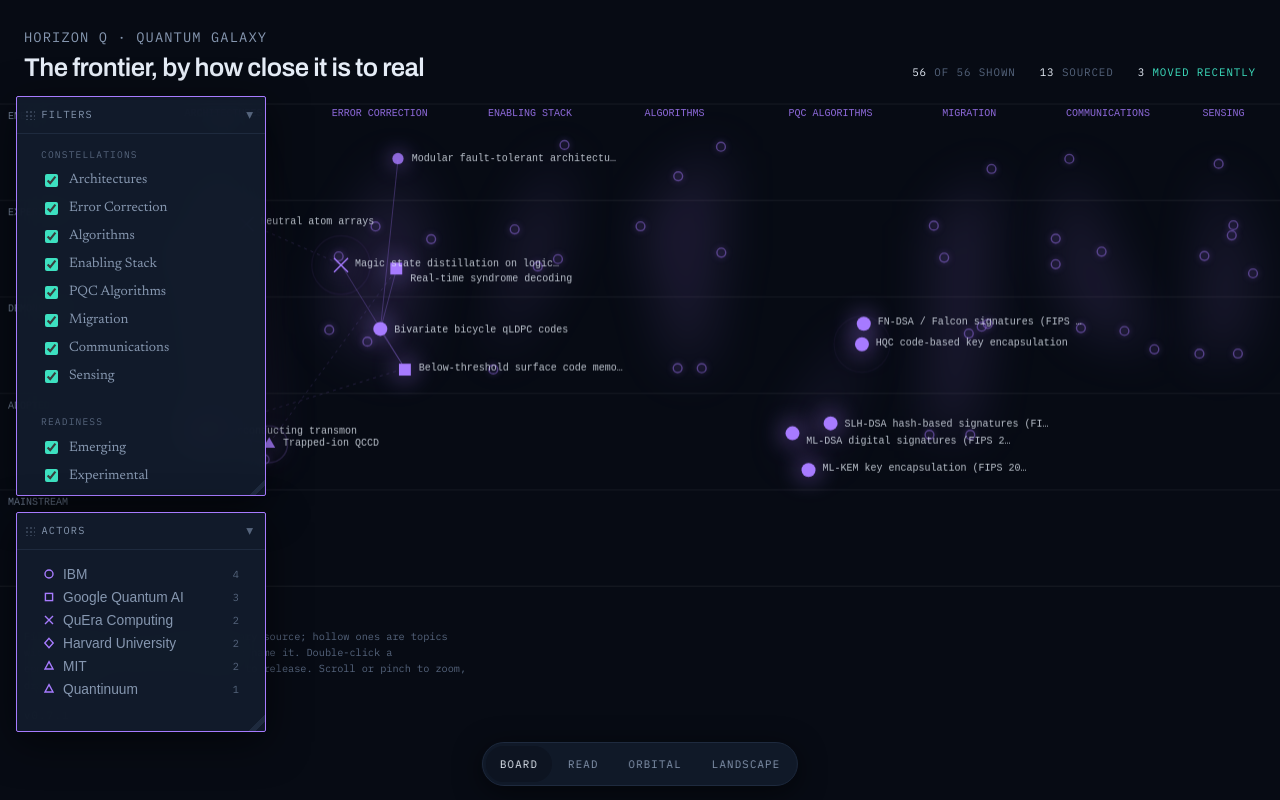
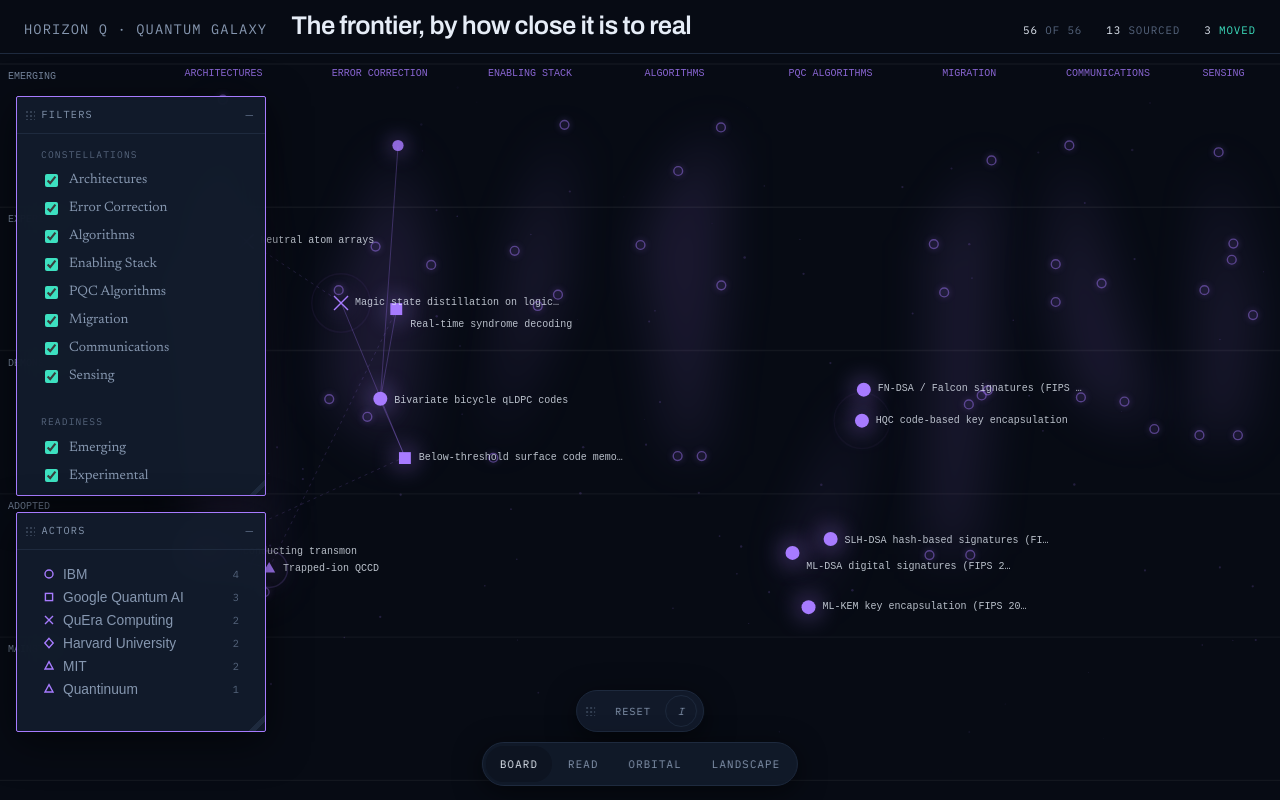
Before and after one commit to stuartokin/quantum-observatory, a React (Vite) app: page / in a window 1280 px wide. Built offline with nearby package versions, Linux system fonts and the light colour scheme.

Commit message:
Add files via upload

```diff
--- a/package.json
+++ b/package.json
@@ -1,7 +1,7 @@
 {
   "name": "horizonq",
   "private": true,
-  "version": "0.7.1",
+  "version": "0.8.0",
   "type": "module",
   "scripts": {
     "dev": "vite",
--- /dev/null
+++ b/src/components/BoardToolbar.tsx
@@ -0,0 +1,110 @@
+import { useEffect, useRef, useState } from 'react'
+
+/**
+ * The board's own toolbar. Draggable, and the home for minimised frames.
+ *
+ * Same rule as Frame: the drag runs through the DOM, and state is committed
+ * once on release.
+ */
+
+export function BoardToolbar({
+  docked,
+  onRestore,
+  onResetView,
+  accent,
+}: {
+  docked: { key: string; label: string }[]
+  onRestore: (key: string) => void
+  onResetView: () => void
+  accent: string
+}) {
+  const ref = useRef<HTMLDivElement>(null)
+  const drag = useRef<{ ox: number; oy: number; x: number; y: number } | null>(null)
+  const [pos, setPos] = useState<{ x: number; y: number } | null>(null)
+  const [legend, setLegend] = useState(false)
+
+  useEffect(() => {
+    const move = (e: PointerEvent) => {
+      const d = drag.current
+      const el = ref.current
+      if (!d || !el) return
+      el.style.left = `${Math.max(4, Math.min(window.innerWidth - 120, d.x + e.clientX - d.ox))}px`
+      el.style.top = `${Math.max(4, Math.min(window.innerHeight - 40, d.y + e.clientY - d.oy))}px`
+      el.style.transform = 'none'
+    }
+    const up = () => {
+      const d = drag.current
+      const el = ref.current
+      drag.current = null
+      if (d && el) setPos({ x: parseFloat(el.style.left), y: parseFloat(el.style.top) })
+    }
+    window.addEventListener('pointermove', move)
+    window.addEventListener('pointerup', up)
+    return () => {
+      window.removeEventListener('pointermove', move)
+      window.removeEventListener('pointerup', up)
+    }
+  }, [])
+
+  const begin = (e: React.PointerEvent) => {
+    e.preventDefault()
+    const el = ref.current!
+    const r = el.getBoundingClientRect()
+    el.style.left = `${r.left}px`
+    el.style.top = `${r.top}px`
+    el.style.transform = 'none'
+    drag.current = { ox: e.clientX, oy: e.clientY, x: r.left, y: r.top }
+  }
+
+  return (
+    <div
+      ref={ref}
+      className="board-toolbar"
+      style={pos ? { left: pos.x, top: pos.y, transform: 'none' } : undefined}
+    >
+      <span className="frame__grip" onPointerDown={begin} aria-hidden="true" />
+
+      {docked.map((d) => (
+        <button key={d.key} onClick={() => onRestore(d.key)} title={`Show ${d.label}`}>
+          {d.label}
+        </button>
+      ))}
+
+      <button onClick={onResetView} title="Reset zoom and position">Reset</button>
+
+      <button
+        className="board-toolbar__info"
+        aria-pressed={legend}
+        onClick={() => setLegend((v) => !v)}
+        aria-label="What the glyphs mean"
+        title="What the glyphs mean"
+        style={{ color: legend ? accent : undefined }}
+      >
+        i
+      </button>
+
+      {legend && (
+        <div className="board-legend">
+          <p>
+            <strong>Filled glyph</strong> — carries a verified primary source.
+          </p>
+          <p>
+            <strong>Hollow glyph</strong> — a topic on the frontier with no source
+            yet. Visible so the shape of the field is honest, but not a claim.
+          </p>
+          <p>
+            <strong>Shape</strong> — the organisation that demonstrated it.
+          </p>
+          <p>
+            <strong>Pulsing ring</strong> — changed readiness level recently, or an
+            agent proposal you have not acknowledged.
+          </p>
+          <p className="label">
+            Hover to name · double-click a constellation to pull it out · scroll or
+            pinch to zoom · drag to pan
+          </p>
+        </div>
+      )}
+    </div>
+  )
+}
--- a/src/components/Frame.tsx
+++ b/src/components/Frame.tsx
@@ -1,9 +1,12 @@
 import { useEffect, useRef, useState, type ReactNode } from 'react'
 
 /**
- * A moveable, resizeable panel. Deliberately minimal — no library, no window
- * manager, just pointer events and clamping to the viewport so a frame can
- * never be dragged somewhere it cannot be dragged back from.
+ * A moveable, resizeable panel.
+ *
+ * Drags are driven straight through the DOM and only committed to React state
+ * on release. Calling setState on every pointermove re-rendered the tree and
+ * forced a full canvas redraw per pixel — which is why dragging felt like it
+ * was fighting you.
  */
 
 export interface FrameState {
@@ -11,14 +14,14 @@ export interface FrameState {
   y: number
   w: number
   h: number
-  collapsed?: boolean
-  hidden?: boolean
+  docked?: boolean
 }
 
 export function Frame({
   title,
   state,
   onChange,
+  onDock,
   onClose,
   children,
   accent,
@@ -28,40 +31,49 @@ export function Frame({
   title: string
   state: FrameState
   onChange: (s: FrameState) => void
+  onDock?: () => void
   onClose?: () => void
   children: ReactNode
   accent?: string
   z?: number
   onFocus?: () => void
 }) {
-  const ref = useRef<HTMLDivElement>(null)
+  const ref = useRef<HTMLElement>(null)
   const drag = useRef<{ mode: 'move' | 'resize'; ox: number; oy: number; s: FrameState } | null>(null)
   const [active, setActive] = useState(false)
 
   useEffect(() => {
     const move = (e: PointerEvent) => {
       const d = drag.current
-      if (!d) return
+      const el = ref.current
+      if (!d || !el) return
       const dx = e.clientX - d.ox
       const dy = e.clientY - d.oy
       if (d.mode === 'move') {
-        onChange({
-          ...d.s,
-          x: Math.max(4, Math.min(window.innerWidth - 80, d.s.x + dx)),
-          y: Math.max(4, Math.min(window.innerHeight - 44, d.s.y + dy)),
-        })
+        el.style.left = `${Math.max(4, Math.min(window.innerWidth - 90, d.s.x + dx))}px`
+        el.style.top = `${Math.max(4, Math.min(window.innerHeight - 44, d.s.y + dy))}px`
       } else {
-        onChange({
-          ...d.s,
-          w: Math.max(200, Math.min(window.innerWidth - d.s.x - 8, d.s.w + dx)),
-          h: Math.max(120, Math.min(window.innerHeight - d.s.y - 8, d.s.h + dy)),
-        })
+        el.style.width = `${Math.max(210, Math.min(window.innerWidth - d.s.x - 8, d.s.w + dx))}px`
+        el.style.height = `${Math.max(130, Math.min(window.innerHeight - d.s.y - 8, d.s.h + dy))}px`
       }
     }
+
     const up = () => {
+      const d = drag.current
+      const el = ref.current
       drag.current = null
       setActive(false)
+      if (!d || !el) return
+      // Commit once, at the end.
+      onChange({
+        ...d.s,
+        x: parseFloat(el.style.left),
+        y: parseFloat(el.style.top),
+        w: parseFloat(el.style.width),
+        h: parseFloat(el.style.height),
+      })
     }
+
     window.addEventListener('pointermove', move)
     window.addEventListener('pointerup', up)
     return () => {
@@ -72,11 +84,18 @@ export function Frame({
 
   const begin = (mode: 'move' | 'resize') => (e: React.PointerEvent) => {
     e.preventDefault()
+    const el = ref.current!
+    // Seed inline styles so the drag has something to move.
+    el.style.left = `${state.x}px`
+    el.style.top = `${state.y}px`
+    el.style.width = `${state.w}px`
+    el.style.height = `${state.h}px`
     drag.current = { mode, ox: e.clientX, oy: e.clientY, s: state }
     setActive(true)
+    onFocus?.()
   }
 
-  if (state.hidden) return null
+  if (state.docked) return null
 
   return (
     <section
@@ -89,21 +108,24 @@ export function Frame({
         left: state.x,
         top: state.y,
         width: state.w,
-        height: state.collapsed ? undefined : state.h,
+        height: state.h,
         borderColor: accent,
       }}
     >
       <header className="frame__bar" onPointerDown={begin('move')}>
         <span className="frame__grip" aria-hidden="true" />
         <span className="frame__title">{title}</span>
-        <button
-          className="frame__btn"
-          onPointerDown={(e) => e.stopPropagation()}
-          onClick={() => onChange({ ...state, collapsed: !state.collapsed })}
-          aria-label={state.collapsed ? 'Expand' : 'Collapse'}
-        >
-          {state.collapsed ? '▸' : '▾'}
-        </button>
+        {onDock && (
+          <button
+            className="frame__btn"
+            onPointerDown={(e) => e.stopPropagation()}
+            onClick={onDock}
+            aria-label="Minimise to toolbar"
+            title="Minimise to toolbar"
+          >
+            –
+          </button>
+        )}
         {onClose && (
           <button
             className="frame__btn"
@@ -116,12 +138,8 @@ export function Frame({
         )}
       </header>
 
-      {!state.collapsed && (
-        <>
-          <div className="frame__body">{children}</div>
-          <span className="frame__resize" onPointerDown={begin('resize')} aria-hidden="true" />
-        </>
-      )}
+      <div className="frame__body">{children}</div>
+      <span className="frame__resize" onPointerDown={begin('resize')} aria-hidden="true" />
     </section>
   )
 }
--- a/src/renderers/board/Board.tsx
+++ b/src/renderers/board/Board.tsx
@@ -16,6 +16,7 @@ import {
 import scales from '../../../content/frontier/_scales.json'
 import { VERSION } from '../../version'
 import { Frame, type FrameState } from '../../components/Frame'
+import { BoardToolbar } from '../../components/BoardToolbar'
 
 /**
  * THE READINESS TOWER.
@@ -61,7 +62,7 @@ export function Board() {
   const [frames, setFrames] = useState<Record<string, FrameState>>({
     filters: { x: 16, y: 96, w: 250, h: 400 },
     actors: { x: 16, y: 512, w: 250, h: 220 },
-    detail: { x: 0, y: 0, w: 380, h: 460, hidden: true },
+    detail: { x: 0, y: 0, w: 380, h: 460, docked: true },
   })
   const setFrame = (k: string) => (s: FrameState) =>
     setFrames((f) => ({ ...f, [k]: s }))
@@ -108,7 +109,7 @@ export function Board() {
         ...f,
         detail: {
           ...f.detail,
-          hidden: false,
+          docked: false,
           x: f.detail.x || Math.max(16, window.innerWidth - 400),
           y: f.detail.y || 96,
         },
@@ -129,13 +130,9 @@ export function Board() {
           <h2>The frontier, by how close it is to real</h2>
         </div>
         <div className="board-stats">
-          <span>
-            <b>{visible.length}</b> of {pool.length} shown
-          </span>
-          <span>
-            <b>{visible.filter(isSourced).length}</b> sourced
-          </span>
-          {moved > 0 && <span className="board-stats__move"><b>{moved}</b> moved recently</span>}
+          <span><b>{visible.length}</b> of {pool.length}</span>
+          <span><b>{visible.filter(isSourced).length}</b> sourced</span>
+          {moved > 0 && <span className="board-stats__move"><b>{moved}</b> moved</span>}
         </div>
       </header>
 
@@ -153,7 +150,7 @@ export function Board() {
         setFocusCon={setFocusCon}
       />
 
-      <Frame title="Filters" state={frames.filters} onChange={setFrame('filters')} accent={colour} z={zOf('filters')} onFocus={raise('filters')}>
+      <Frame title="Filters" state={frames.filters} onChange={setFrame('filters')} accent={colour} z={zOf('filters')} onFocus={raise('filters')} onDock={() => setFrames((f) => ({ ...f, filters: { ...f.filters, docked: true } }))}>
         <fieldset>
           <legend>Constellations</legend>
           {CONSTELLATIONS.map((c) => (
@@ -195,12 +192,9 @@ export function Board() {
             Sourced only
           </label>
         </fieldset>
-        <button className="frame__reset" onClick={() => setView({ k: 1, tx: 0, ty: 0 })}>
-          Reset view
-        </button>
       </Frame>
 
-      <Frame title="Actors" state={frames.actors} onChange={setFrame('actors')} accent={colour} z={zOf('actors')} onFocus={raise('actors')}>
+      <Frame title="Actors" state={frames.actors} onChange={setFrame('actors')} accent={colour} z={zOf('actors')} onFocus={raise('actors')} onDock={() => setFrames((f) => ({ ...f, actors: { ...f.actors, docked: true } }))}>
         <ul className="actor-list">
           {actors.map(([a, n]) => (
             <li key={a}>
@@ -232,11 +226,15 @@ export function Board() {
         </Frame>
       )}
 
-      <p className="board-foot">
-        Filled glyphs carry a verified primary source; hollow ones are topics with
-        no source yet. Hover a glyph to name it. Double-click a constellation to
-        pull it out, again to release. Scroll or pinch to zoom, drag to pan. <span className="version">v{VERSION}</span>
-      </p>
+      <BoardToolbar
+        accent={colour}
+        docked={(['filters', 'actors'] as const)
+          .filter((k) => frames[k].docked)
+          .map((k) => ({ key: k, label: k === 'filters' ? 'Filters' : 'Actors' }))}
+        onRestore={(k) => setFrames((f) => ({ ...f, [k]: { ...f[k], docked: false } }))}
+        onResetView={() => { setView({ k: 1, tx: 0, ty: 0 }); setFocusCon(null) }}
+      />
+
     </main>
   )
 }
@@ -321,6 +319,20 @@ function Tower({
     | null
   >(null)
   const pinch = useRef<{ d: number; k: number } | null>(null)
+
+  /**
+   * Purely ambient. Motes form at the top and settle downward over ~40s, so
+   * the sky has a direction of travel. Deliberately dim and tiny — this is
+   * atmosphere, and must never be mistaken for data.
+   */
+  const motes = useRef(
+    Array.from({ length: 90 }, () => ({
+      x: Math.random(),
+      y: Math.random(),
+      v: 0.006 + Math.random() * 0.012,
+      r: 0.4 + Math.random() * 0.9,
+    })),
+  )
 
   // The target view. An internal current view eases toward it every frame —
   // instant jumps are what made zoom and pinch feel broken.
@@ -409,6 +421,25 @@ function Tower({
       g.setTransform(dpr, 0, 0, dpr, 0, 0)
       g.clearRect(0, 0, W, H)
 
+      // Ambient descent. Atmosphere only — never data.
+      if (!reduced) {
+        for (const m of motes.current) {
+          m.y += m.v * 0.004
+          if (m.y > 1.04) {
+            m.y = -0.04
+            m.x = Math.random()
+          }
+          // Fade in at the top, out at the bottom, so nothing pops.
+          const a = Math.min(1, m.y * 6) * Math.min(1, (1 - m.y) * 6)
+          g.globalAlpha = a * 0.18
+          g.fillStyle = colour
+          g.beginPath()
+          g.arc(X(m.x), Y(m.y), m.r, 0, Math.PI * 2)
+          g.fill()
+        }
+        g.globalAlpha = 1
+      }
+
       // Soft nebula behind each constellation. Members form a shape, which is
       // what makes a constellation read as one rather than as a column.
       for (const { con, pts } of hulls) {
@@ -449,7 +480,11 @@ function Tower({
         const off = offsets[c] ?? { dx: 0, dy: 0 }
         const cx = X((CONSTELLATION_HOME[c] ?? 0.5) + off.dx)
         g.fillStyle = colour
-        g.globalAlpha = focusCon && focusCon !== c ? 0.25 : 0.85
+        // Fade the category names out as you zoom in — at close range they
+        // clutter the thing you are trying to read.
+        const zoomFade = Math.max(0, Math.min(1, (1.7 - v.k) / 0.5))
+        if (zoomFade <= 0.02) return
+        g.globalAlpha = (focusCon && focusCon !== c ? 0.2 : 0.8) * zoomFade
         g.font = '10px ui-monospace, monospace'
         const label = CONSTELLATION_LABEL[c].toUpperCase()
         g.fillText(label, cx - g.measureText(label).width / 2, 22)
@@ -534,8 +569,12 @@ function Tower({
 
         // Which labels survive. Universal labelling was the wall of text —
         // 56 labels cannot be resolved by nudging, only by choosing.
+        // Labels are rationed. Only what genuinely wants attention keeps one:
+        // recently moved, agent-proposed, or high-confidence sourced work.
+        // Everything else is a glyph until you hover, zoom in, or focus it.
+        const earns = n.attention > 0.1 || (n.sourced && n.weight >= 0.99)
         const show =
-          sel || hov || v.k > 1.6 || n.rank >= 2 || (focusCon && n.constellation === focusCon)
+          sel || hov || earns || v.k > 2.2 || (focusCon && n.constellation === focusCon && v.k > 1.4)
         if (show) labelQueue.push({ n, px, py, top: sel || hov })
       }
 
--- a/src/styles/global.css
+++ b/src/styles/global.css
@@ -220,13 +220,16 @@ a:hover { text-decoration-color: currentColor; }
 
 .board { position: fixed; inset: 0; display: flex; flex-direction: column; }
 
+/* One compact header row — the title lives here, not floating over the board. */
 .board-head {
   display: flex; flex-wrap: wrap; gap: var(--gap-m);
-  align-items: flex-end; justify-content: space-between;
-  padding: var(--gap-m) var(--gap-m) var(--gap-s);
+  align-items: baseline; justify-content: space-between;
+  padding: var(--gap-s) var(--gap-m);
+  border-bottom: 1px solid var(--hairline);
   flex: 0 0 auto;
 }
-.board-title h2 { font-size: var(--step-1); margin-top: 2px; }
+.board-title { display: flex; align-items: baseline; gap: var(--gap-m); flex-wrap: wrap; }
+.board-title h2 { font-size: var(--step-1); }
 
 .board-stats { display: flex; gap: var(--gap-m); font-family: var(--mono); font-size: 0.68rem;
   letter-spacing: 0.08em; text-transform: uppercase; color: var(--ink-faint); }
@@ -236,12 +239,48 @@ a:hover { text-decoration-color: currentColor; }
 .tower { flex: 1 1 auto; min-height: 0; position: relative; cursor: grab; }
 .tower:active { cursor: grabbing; }
 
-.board-foot {
-  flex: 0 0 auto;
-  padding: var(--gap-s) var(--gap-m) calc(env(safe-area-inset-bottom) + 66px);
-  color: var(--ink-faint); font-family: var(--mono); font-size: 0.64rem;
-  line-height: 1.6; max-width: 80ch;
+/* ---------- Board toolbar: draggable, home for minimised frames ---------- */
+
+.board-toolbar {
+  position: fixed;
+  left: 50%; transform: translateX(-50%);
+  bottom: calc(env(safe-area-inset-bottom) + 68px);
+  display: flex; align-items: center; gap: 2px;
+  padding: 4px 6px;
+  background: color-mix(in oklab, var(--ground-panel) 92%, transparent);
+  backdrop-filter: blur(16px);
+  border: 1px solid var(--hairline);
+  border-radius: 999px;
+  box-shadow: 0 8px 30px rgb(0 0 0 / 0.55);
+  z-index: 46;
 }
+.board-toolbar .frame__grip { cursor: move; margin: 0 6px 0 2px; }
+.board-toolbar button {
+  background: transparent; border: 0; border-radius: 999px;
+  color: var(--ink-muted); cursor: pointer;
+  font-family: var(--mono); font-size: 0.64rem;
+  letter-spacing: 0.1em; text-transform: uppercase;
+  padding: 6px 12px; min-height: 32px;
+}
+.board-toolbar button:hover { color: var(--ink); background: var(--ground-raised); }
+.board-toolbar__info {
+  width: 32px; text-transform: none; font-style: italic;
+  border: 1px solid var(--hairline) !important;
+}
+
+.board-legend {
+  position: absolute; bottom: calc(100% + 10px); left: 50%;
+  transform: translateX(-50%);
+  width: min(400px, 90vw);
+  padding: var(--gap-m);
+  background: color-mix(in oklab, var(--ground-panel) 96%, transparent);
+  backdrop-filter: blur(16px);
+  border: 1px solid var(--hairline); border-radius: var(--radius);
+  box-shadow: 0 10px 36px rgb(0 0 0 / 0.6);
+}
+.board-legend p { margin: 0 0 var(--gap-s); font-size: var(--step--1); color: var(--ink-muted); line-height: 1.5; }
+.board-legend p:last-child { margin-bottom: 0; }
+.board-legend strong { color: var(--ink); font-weight: 400; }
 
 /* ---------- Frames: moveable, resizeable ---------- */
 
```
